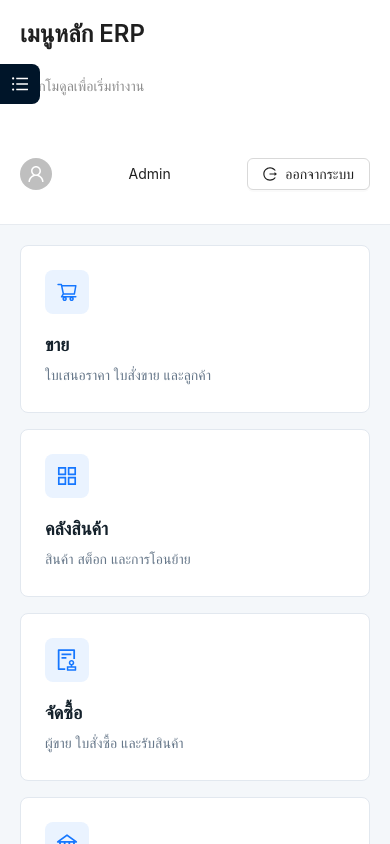
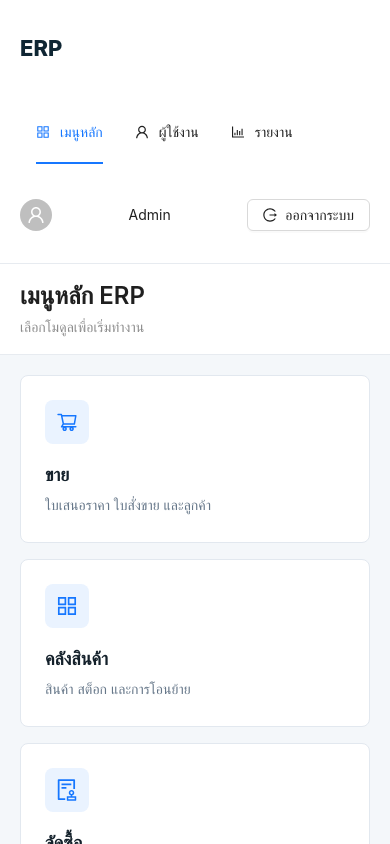
Before and after one commit to OASISAsx/erp_project, a Next.js app in the folder apps/frontend/: page /main-menu in a window 390 px wide. Shown: the top 844 px of the page. Built offline with nearby package versions, Linux system fonts and the light colour scheme; no server answers; what @ant-design/nextjs-registry would draw is missing.

Commit message:
Move permissions entry to navbar

```diff
--- a/apps/frontend/src/app/main-menu/page.module.scss
+++ b/apps/frontend/src/app/main-menu/page.module.scss
@@ -1,27 +1,34 @@
 .shell {
   min-height: 100vh;
+  background: #f4f7fa;
 }
 
-.sider {
-  background: #0f2633;
+.navbar {
+  min-height: 64px;
+  display: flex;
+  align-items: center;
+  gap: 20px;
+  padding: 0 32px;
+  background: #ffffff;
+  border-bottom: 1px solid #e7ebf0;
 }
 
-.logo {
-  height: 64px;
-  display: grid;
-  place-items: center;
-  color: #ffffff;
+.brand {
+  color: #0f2633;
   font-size: 22px;
   font-weight: 800;
 }
 
-.header {
-  height: auto;
+.navMenu {
+  flex: 1;
+  min-width: 0;
+  border-bottom: 0;
+}
+
+.pageHeader {
   min-height: 88px;
   display: flex;
   align-items: center;
-  justify-content: space-between;
-  gap: 24px;
   padding: 20px 32px;
   background: #ffffff;
   border-bottom: 1px solid #e7ebf0;
@@ -93,11 +100,17 @@
   line-height: 1.55;
 }
 
-@media (max-width: 720px) {
-  .header {
+@media (max-width: 760px) {
+  .navbar,
+  .pageHeader {
     align-items: flex-start;
     flex-direction: column;
-    padding: 18px 20px;
+    height: auto;
+    padding: 16px 20px;
+  }
+
+  .navMenu {
+    width: 100%;
   }
 
   .content {
--- a/apps/frontend/src/app/main-menu/page.tsx
+++ b/apps/frontend/src/app/main-menu/page.tsx
@@ -14,8 +14,8 @@ import {
   UserOutlined
 } from "@ant-design/icons";
 import { Avatar, Button, Layout, Menu, Typography } from "antd";
-import { useSession } from "next-auth/react";
-import { signOut } from "next-auth/react";
+import type { MenuProps } from "antd";
+import { signOut, useSession } from "next-auth/react";
 import { useRouter } from "next/navigation";
 import styles from "./page.module.scss";
 
@@ -47,6 +47,7 @@ export default function MainMenuPage() {
   const router = useRouter();
   const [modules, setModules] = useState<MenuItem[]>(fallbackMenu);
   const { data: session } = useSession();
+  const isSuperAdmin = session?.user?.role === "super_admin";
 
   useEffect(() => {
     const apiUrl = process.env.NEXT_PUBLIC_API_URL ?? "http://localhost:4000";
@@ -60,46 +61,45 @@ export default function MainMenuPage() {
       .catch(() => setModules(fallbackMenu));
   }, [session?.accessToken]);
 
-  const logout = () => {
-    signOut({ callbackUrl: "/login" });
-  };
+  const navItems: MenuProps["items"] = [
+    { key: "dashboard", icon: <AppstoreOutlined />, label: "เมนูหลัก" },
+    { key: "users", icon: <UserOutlined />, label: "ผู้ใช้งาน" },
+    ...(isSuperAdmin
+      ? [{ key: "permissions", icon: <SafetyCertificateOutlined />, label: "ตั้งสิทธิ์" }]
+      : []),
+    { key: "reports", icon: <BarChartOutlined />, label: "รายงาน" }
+  ];
 
   return (
     <Layout className={`${styles.shell} erp-app-shell`}>
-      <Layout.Sider breakpoint="lg" collapsedWidth="0" className={styles.sider}>
-        <div className={styles.logo}>ERP</div>
+      <Layout.Header className={styles.navbar}>
+        <div className={styles.brand}>ERP</div>
         <Menu
-          theme="dark"
-          mode="inline"
-          defaultSelectedKeys={["dashboard"]}
+          className={styles.navMenu}
+          mode="horizontal"
+          selectedKeys={["dashboard"]}
           onClick={({ key }) => {
             if (key === "permissions") {
               router.push("/settings/user-menu-permissions");
             }
           }}
-          items={[
-            { key: "dashboard", icon: <AppstoreOutlined />, label: "เมนูหลัก" },
-            { key: "users", icon: <UserOutlined />, label: "ผู้ใช้งาน" },
-            { key: "permissions", icon: <SafetyCertificateOutlined />, label: "สิทธิ์เมนู" },
-            { key: "reports", icon: <BarChartOutlined />, label: "รายงาน" }
-          ]}
+          items={navItems}
         />
-      </Layout.Sider>
+        <div className={styles.profile}>
+          <Avatar icon={<UserOutlined />} />
+          <span>{session?.user?.name ?? "Admin"}</span>
+          <Button icon={<LogoutOutlined />} onClick={() => signOut({ callbackUrl: "/login" })}>
+            ออกจากระบบ
+          </Button>
+        </div>
+      </Layout.Header>
 
-      <Layout>
-        <Layout.Header className={styles.header}>
+      <div className={styles.pageHeader}>
         <div>
           <Typography.Title level={3}>เมนูหลัก ERP</Typography.Title>
           <Typography.Text type="secondary">เลือกโมดูลเพื่อเริ่มทำงาน</Typography.Text>
         </div>
-          <div className={styles.profile}>
-            <Avatar icon={<UserOutlined />} />
-            <span>Admin</span>
-            <Button icon={<LogoutOutlined />} onClick={logout}>
-              ออกจากระบบ
-            </Button>
       </div>
-        </Layout.Header>
 
       <Layout.Content className={styles.content}>
         <div className={styles.moduleGrid}>
@@ -113,6 +113,5 @@ export default function MainMenuPage() {
         </div>
       </Layout.Content>
     </Layout>
-    </Layout>
   );
 }
--- a/apps/frontend/src/app/settings/user-menu-permissions/page.module.scss
+++ b/apps/frontend/src/app/settings/user-menu-permissions/page.module.scss
@@ -1,26 +1,29 @@
 .shell {
   min-height: 100vh;
+  background: #f4f7fa;
 }
 
-.sider {
-  background: #0f2633;
+.navbar {
+  min-height: 64px;
+  display: flex;
+  align-items: center;
+  gap: 12px;
+  padding: 0 32px;
+  background: #ffffff;
+  border-bottom: 1px solid #e7ebf0;
 }
 
-.logo {
-  height: 64px;
-  display: grid;
-  place-items: center;
-  color: #ffffff;
+.brand {
+  margin-right: 8px;
+  color: #0f2633;
   font-size: 22px;
   font-weight: 800;
 }
 
-.header {
+.pageHeader {
   min-height: 88px;
   display: flex;
   align-items: center;
-  justify-content: space-between;
-  gap: 24px;
   padding: 20px 32px;
   background: #ffffff;
   border-bottom: 1px solid #e7ebf0;
@@ -34,6 +37,7 @@
   display: flex;
   align-items: center;
   gap: 12px;
+  margin-left: auto;
   white-space: nowrap;
 }
 
@@ -90,10 +94,18 @@
     grid-template-columns: 1fr;
   }
 
-  .header {
+  .navbar,
+  .pageHeader {
     align-items: flex-start;
     flex-direction: column;
-    padding: 18px 20px;
+    height: auto;
+    padding: 16px 20px;
+  }
+
+  .profile {
+    width: 100%;
+    margin-left: 0;
+    justify-content: space-between;
   }
 
   .content {
```
Also changed, not shown: apps/frontend/src/app/settings/user-menu-permissions/page.tsx (+48 -40 lines). Lines whose indentation alone changed are shown as unchanged.
